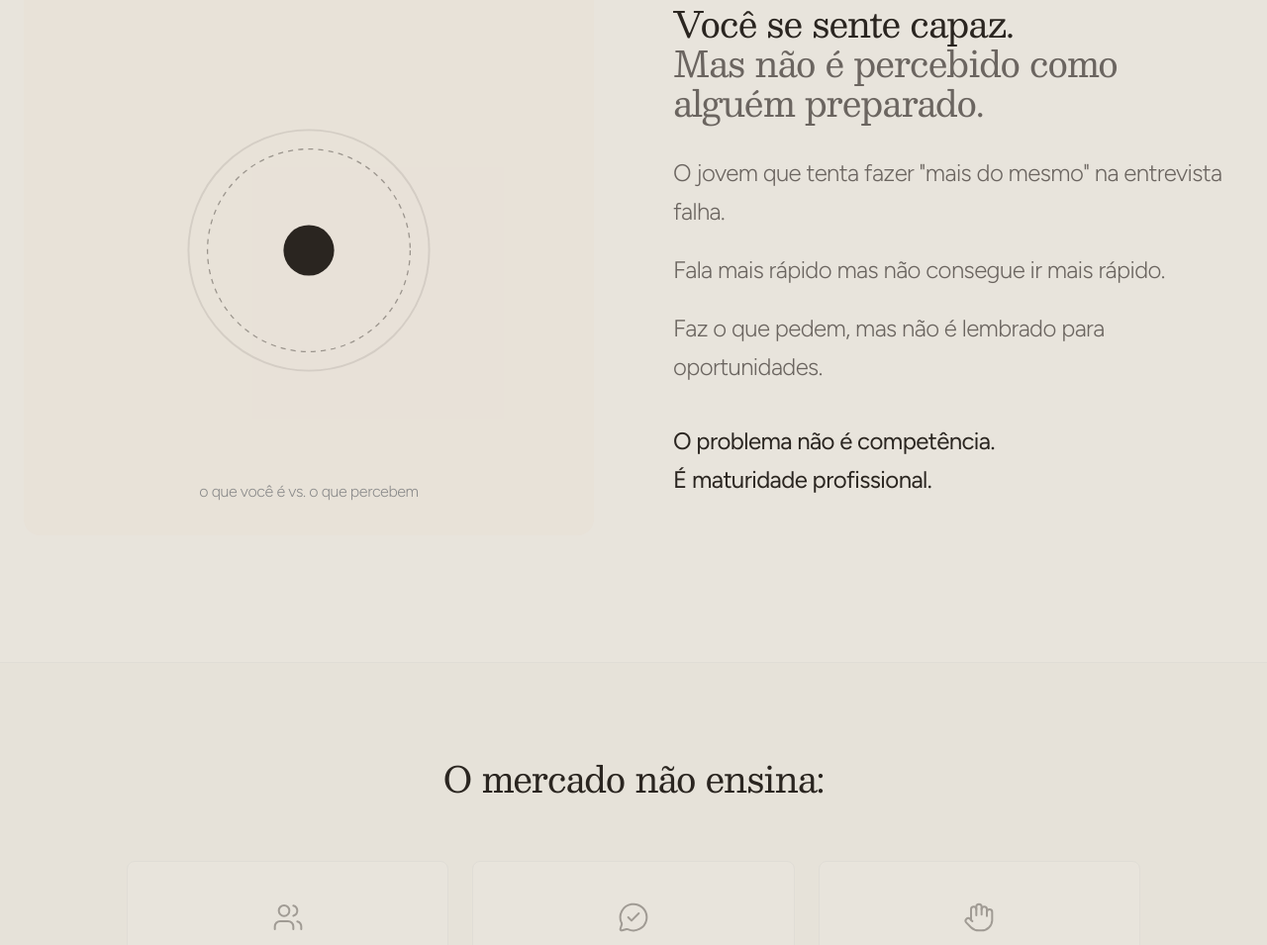
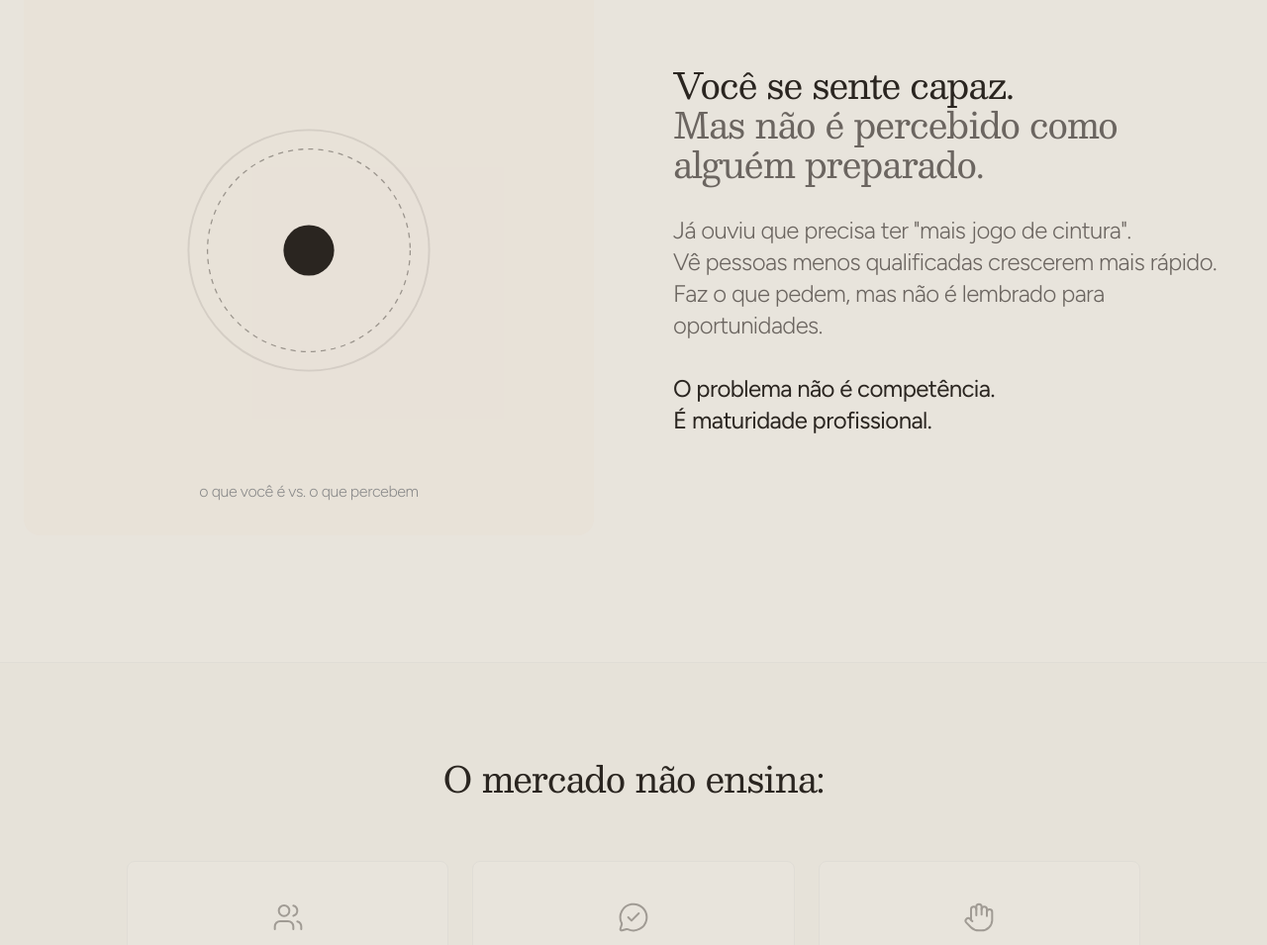
Before and after one commit to laurigabriel/COMPORTA, a plain HTML site: page index.html in a window 1280 px wide. Shown: the part 1864-2819 px from the top of the page at 99% size. Drawn offline with nearby package versions, Linux system fonts and the light colour scheme.

Commit message:
ajuste secao hero

```diff
--- a/index.html
+++ b/index.html
@@ -145,11 +145,16 @@
                     Você se sente capaz.<br>
                     <span class="text-[#6B6560]">Mas não é percebido como alguém preparado.</span>
                 </h3>
-                <div class="text-2xl text-[#6B6560] space-y-5 leading-relaxed font-light tracking-tight">
-                    <p>O jovem que tenta fazer "mais do mesmo" na entrevista falha.</p>
-                    <p>Fala mais rápido mas não consegue ir mais rápido.</p>
-                    <p>Faz o que pedem, mas não é lembrado para oportunidades.</p>
-                    <p class="pt-4 text-[#2A2520] font-normal">O problema não é competência.<br>É maturidade profissional.</p>
+                <div class="text-xl md:text-2xl text-[#6B6560] space-y-6 leading-relaxed font-light tracking-tight">
+                    <p>
+                        Já ouviu que precisa ter "mais jogo de cintura".<br>
+                        Vê pessoas menos qualificadas crescerem mais rápido.<br>
+                        Faz o que pedem, mas não é lembrado para oportunidades.
+                    </p>
+                    <p class="pt-2 text-[#2A2520] font-normal">
+                        O problema não é competência.<br>
+                        É maturidade profissional.
+                    </p>
                 </div>
             </div>
         </div>
```
